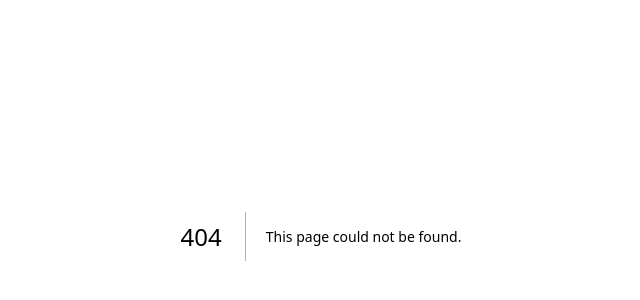
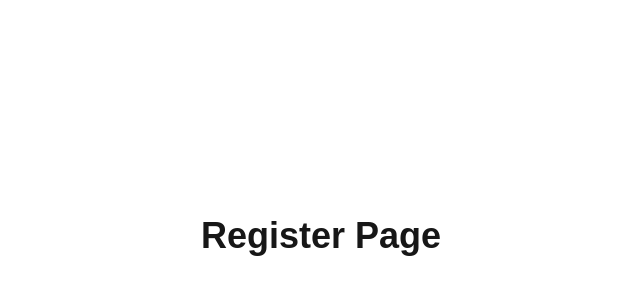
Before and after one commit to nikit78/KnowFlow, a Next.js app in the folder client/: page /auth/register in a window 1280 px wide. Before the commit this address had no page. Shown: the part 164-464 px from the top of the page, without its empty margins (319-959 px from the left). Built offline with nearby package versions, Linux system fonts and the light colour scheme.

Commit message:
feat(auth): create authentication route structure

```diff
--- /dev/null
+++ b/client/app/auth/forgot-password/page.tsx
@@ -0,0 +1,9 @@
+export default function ForgotPasswordPage() {
+  return (
+    <main className="min-h-screen flex items-center justify-center">
+      <h1 className="text-4xl font-bold">
+        Forgot Password
+      </h1>
+    </main>
+  );
+}
--- /dev/null
+++ b/client/app/auth/login/page.tsx
@@ -0,0 +1,9 @@
+export default function LoginPage() {
+  return (
+    <main className="min-h-screen flex items-center justify-center">
+      <h1 className="text-4xl font-bold">
+        Login Page
+      </h1>
+    </main>
+  );
+}
--- /dev/null
+++ b/client/app/auth/register/page.tsx
@@ -0,0 +1,9 @@
+export default function RegisterPage() {
+  return (
+    <main className="min-h-screen flex items-center justify-center">
+      <h1 className="text-4xl font-bold">
+        Register Page
+      </h1>
+    </main>
+  );
+}
--- /dev/null
+++ b/client/app/auth/reset-password/page.tsx
@@ -0,0 +1,9 @@
+export default function ResetPasswordPage() {
+  return (
+    <main className="min-h-screen flex items-center justify-center">
+      <h1 className="text-4xl font-bold">
+        Reset Password
+      </h1>
+    </main>
+  );
+}
```
